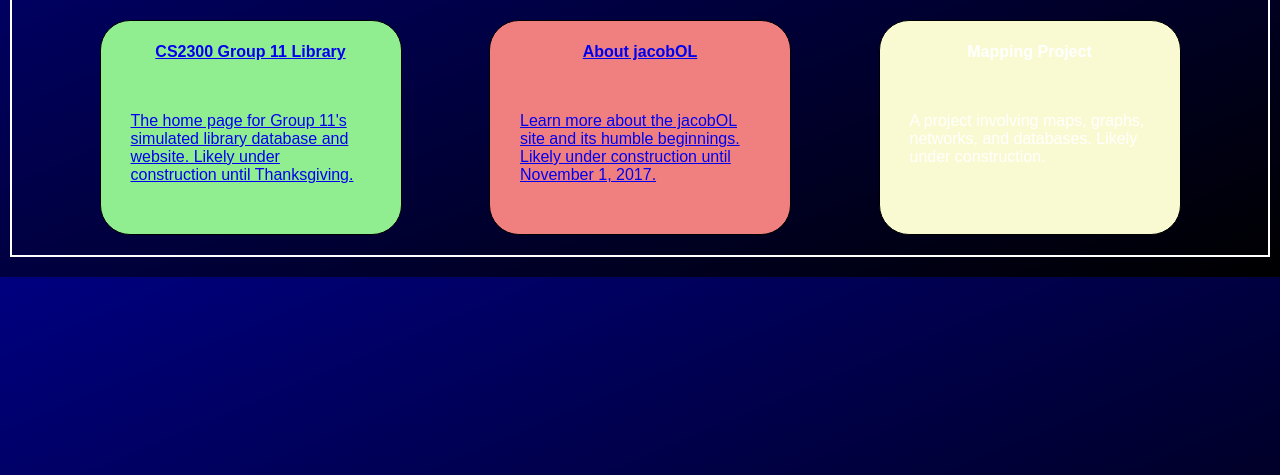
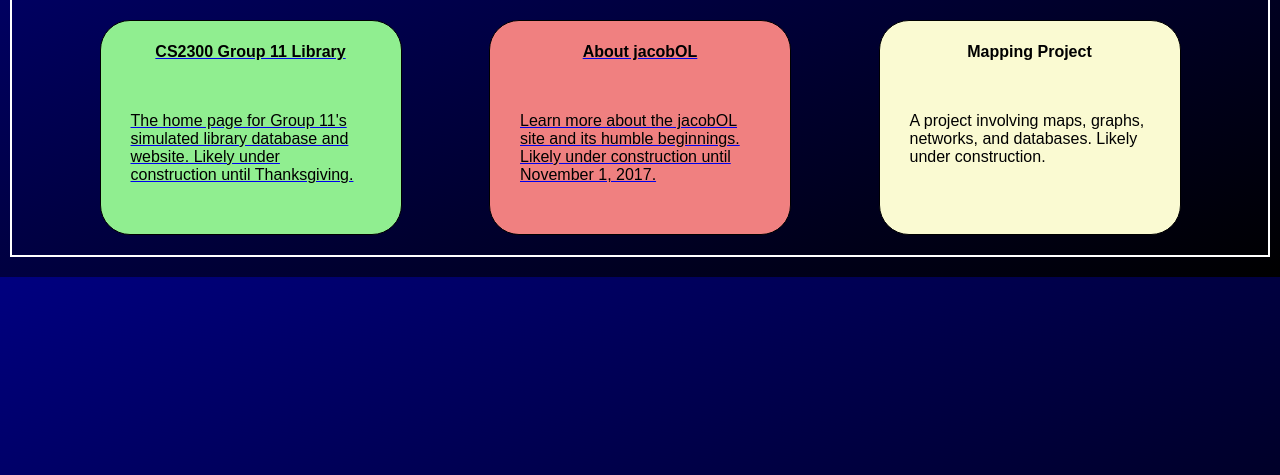
Before and after one commit to j-harr/www, a PHP site: page / in a window 1280 px wide. Shown: the part 260-735 px from the top of the page. Run offline with PHP 8.4, Linux system fonts and the light colour scheme.

Commit message:
Fixed home page text coloring issue

```diff
--- a/html/index.php
+++ b/html/index.php
@@ -18,7 +18,8 @@
         <body>
             <div class="ext_pgs">
                 <a href="Library/library.html">
-                    <div class="ext_page" style="background-color:lightgreen">
+                    <div class="ext_page" style="background-color:lightgreen;
+                    color: black"">
                         <div class="page_title">
                             <h4>CS2300 Group 11 Library</h4>
                         </div>
@@ -29,7 +30,8 @@
                     </div>
                 </a>
                 <a href="About/about.html">
-                    <div class="ext_page" style="background-color:lightcoral">
+                    <div class="ext_page" style="background-color:lightcoral;
+                    color: black"">
                         <div class="page_title">
                             <h4>About jacobOL</h4>
                         </div>
@@ -39,7 +41,8 @@
                         </div>
                     </div>
                 </a>
-                <div class="ext_page" style="background-color:lightgoldenrodyellow">
+                <div class="ext_page" style="background-color:lightgoldenrodyellow;
+                color: black">
                     <div class="page_title">
                         <h4>Mapping Project</h4>
                     </div>
```
